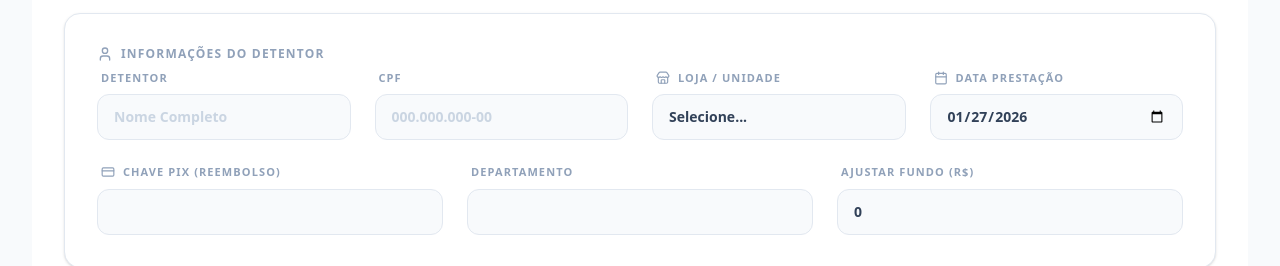
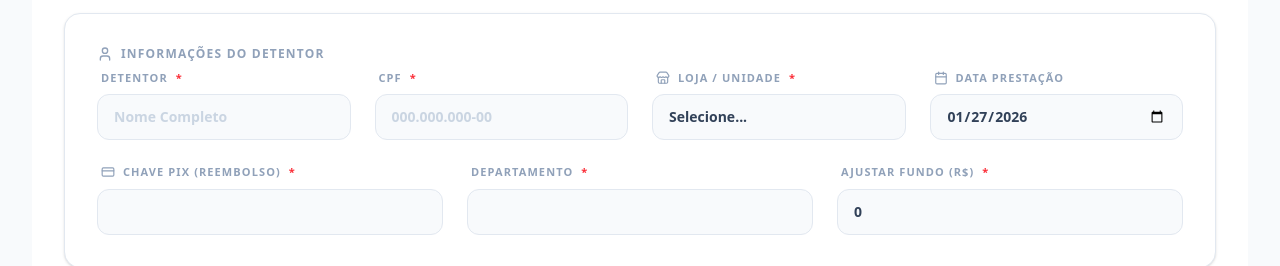
Before and after one commit to anjosdevpython/gerador-fundo-fixo, a React (Vite) app: page / in a window 1280 px wide. Shown: the part 374-640 px from the top of the page. Built offline with nearby package versions, Linux system fonts and the light colour scheme.

Commit message:
Implement mandatory fields validation and red asterisks

```diff
--- a/src/App.jsx
+++ b/src/App.jsx
@@ -215,8 +215,40 @@ const App = () => {
     return pdf.output('blob');
   };
 
+  const validateHeader = () => {
+    const requiredFields = [
+      { key: 'detentor', label: 'Detentor' },
+      { key: 'cpf', label: 'CPF' },
+      { key: 'loja', label: 'Loja / Unidade' },
+      { key: 'chavePix', label: 'Chave PIX' },
+      { key: 'depto', label: 'Departamento' }
+    ];
+
+    const missingFields = requiredFields.filter(f => !headerData[f.key]);
+
+    if (missingFields.length > 0) {
+      alert(`Por favor, preencha os campos obrigatórios:\n- ${missingFields.map(f => f.label).join('\n- ')}`);
+      return false;
+    }
+
+    if (headerData.fundoDisponibilizado <= 0) {
+      alert("O valor do fundo disponibilizado deve ser maior que zero.");
+      return false;
+    }
+
+    return true;
+  };
+
+  const handlePrint = () => {
+    if (validateHeader()) {
+      window.print();
+    }
+  };
+
   // --- Geração de ZIP (Relatório PDF + Anexos) ---
   const generateZipPackage = async () => {
+    if (!validateHeader()) return;
+
     if (transactions.length === 0) {
       alert("Adicione pelo menos um lançamento.");
       return;
@@ -313,7 +345,7 @@ const App = () => {
               <RefreshCcw size={18} className="group-hover:rotate-180 transition-transform duration-500" /> Reiniciar
             </button>
             <button
-              onClick={() => window.print()}
+              onClick={handlePrint}
               className="flex items-center gap-2 bg-slate-800 hover:bg-slate-900 text-white font-bold px-4 py-2.5 rounded-xl transition-all text-sm shadow-md"
             >
               <Printer size={18} /> Gerar PDF
@@ -361,15 +393,15 @@ const App = () => {
               <h2 className="text-xs font-black uppercase tracking-widest">Informações do Detentor</h2>
             </div>
             <div className="grid grid-cols-1 md:grid-cols-2 lg:grid-cols-4 gap-6">
-              <InputField label="Detentor" name="detentor" value={headerData.detentor} onChange={handleHeaderChange} placeholder="Nome Completo" />
-              <InputField label="CPF" name="cpf" value={headerData.cpf} onChange={handleHeaderChange} placeholder="000.000.000-00" />
-              <InputField label="Loja / Unidade" name="loja" type="select" value={headerData.loja} onChange={handleHeaderChange} icon={<Store size={14} />} />
+              <InputField label="Detentor" name="detentor" required value={headerData.detentor} onChange={handleHeaderChange} placeholder="Nome Completo" />
+              <InputField label="CPF" name="cpf" required value={headerData.cpf} onChange={handleHeaderChange} placeholder="000.000.000-00" />
+              <InputField label="Loja / Unidade" name="loja" required type="select" value={headerData.loja} onChange={handleHeaderChange} icon={<Store size={14} />} />
               <InputField label="Data Prestação" name="dataPrestacao" type="date" value={headerData.dataPrestacao} onChange={handleHeaderChange} icon={<Calendar size={14} />} />
             </div>
             <div className="grid grid-cols-1 md:grid-cols-3 gap-6">
-              <InputField label="Chave PIX (Reembolso)" name="chavePix" value={headerData.chavePix} onChange={handleHeaderChange} icon={<CreditCard size={14} />} />
-              <InputField label="Departamento" name="depto" value={headerData.depto} onChange={handleHeaderChange} />
-              <InputField label="Ajustar Fundo (R$)" name="fundoDisponibilizado" type="number" value={headerData.fundoDisponibilizado} onChange={handleHeaderChange} />
+              <InputField label="Chave PIX (Reembolso)" name="chavePix" required value={headerData.chavePix} onChange={handleHeaderChange} icon={<CreditCard size={14} />} />
+              <InputField label="Departamento" name="depto" required value={headerData.depto} onChange={handleHeaderChange} />
+              <InputField label="Ajustar Fundo (R$)" name="fundoDisponibilizado" required type="number" value={headerData.fundoDisponibilizado} onChange={handleHeaderChange} />
             </div>
           </section>
 
@@ -537,7 +569,7 @@ const StatCard = ({ label, value, icon, trend, trendColor = "text-slate-400", co
 const InputField = ({ label, icon, ...props }) => (
   <div className="flex flex-col gap-2">
     <label className="text-[11px] font-black text-slate-400 uppercase flex items-center gap-2 ml-1 tracking-widest">
-      {icon} {label}
+      {icon} {label} {props.required && <span className="text-red-500">*</span>}
     </label>
     <div className="relative">
       {props.type === 'select' ? (
```
